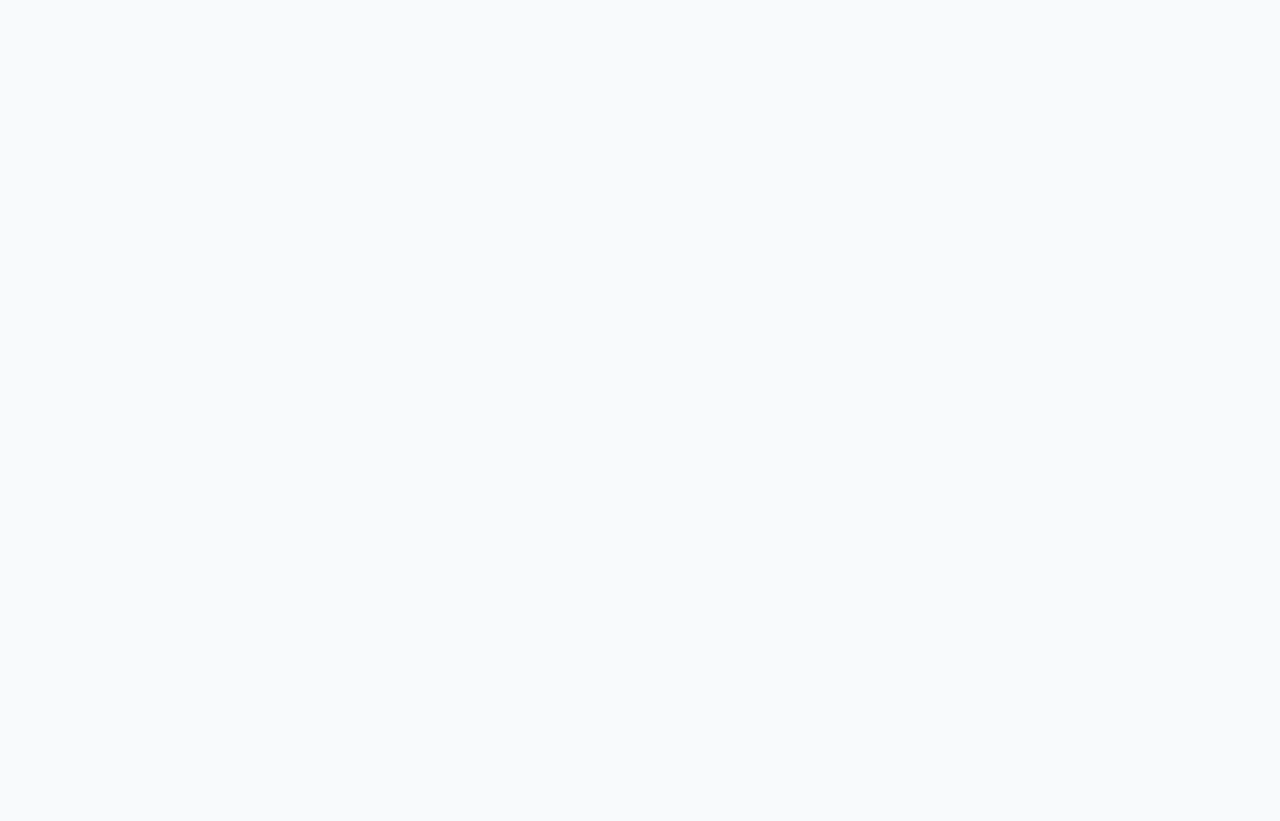
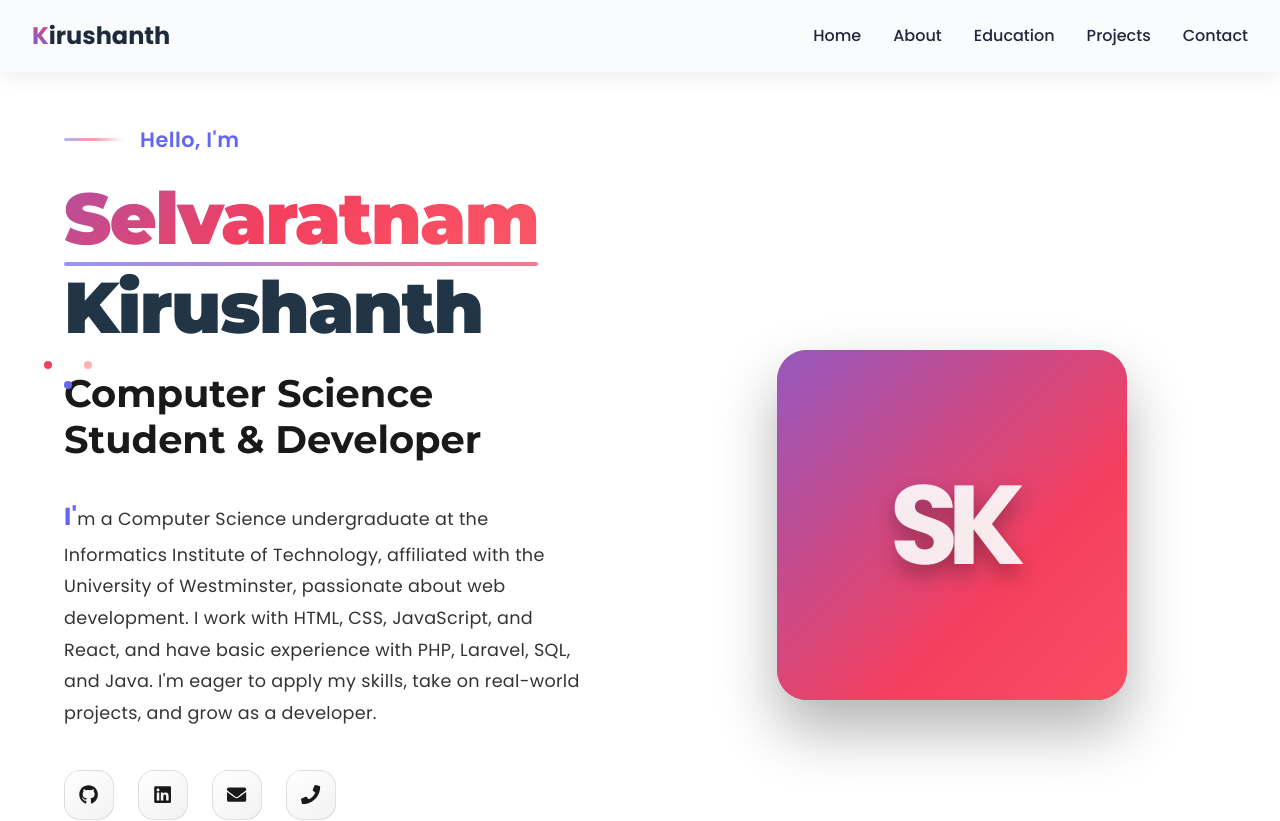
Before and after one commit to kirushanthSr/Portfolio_Kirushnath, a React (Vite) app: page / in a window 1280 px wide. Shown: the top 821 px of the page. Before the commit the page ends 800 px from the top, so only its background shows below. Built offline with nearby package versions, Linux system fonts and the light colour scheme.

Commit message:
Files upload

```diff
--- a/src/App.jsx
+++ b/src/App.jsx
@@ -1,5 +1,4 @@
 import { useState, useEffect } from 'react';
-import { createBrowserRouter, RouterProvider, Route, createRoutesFromElements, Outlet } from 'react-router-dom';
 import styled from '@emotion/styled';
 import './App.css';
 
@@ -21,85 +20,41 @@ const AppContainer = styled.div`
 `;
 
 const MainContent = styled.main`
-  padding-top: 60px; // To account for the fixed navbar
-  min-height: calc(100vh - 60px);
+  padding-top: 60px; // To offset fixed navbar
   display: flex;
   flex-direction: column;
+  scroll-behavior: smooth;
 `;
 
-// Layout component that includes the navbar and footer
-function Layout({ theme, toggleTheme }) {
+function App() {
+  const [theme, setTheme] = useState('light');
+
+  useEffect(() => {
+    const prefersDark = window.matchMedia('(prefers-color-scheme: dark)').matches;
+    setTheme(prefersDark ? 'dark' : 'light');
+
+    document.body.classList.toggle('dark-theme', theme === 'dark');
+    document.body.classList.toggle('light-theme', theme === 'light');
+  }, [theme]);
+
+  const toggleTheme = () => {
+    setTheme(prev => prev === 'dark' ? 'light' : 'dark');
+  };
+
   return (
     <AppContainer theme={theme}>
       <Navbar toggleTheme={toggleTheme} theme={theme} />
       <MainContent>
-        <Outlet /> {/* This is the key change - use Outlet instead of children */}
+        <section id="home"><Home theme={theme} /></section>
+        <section id="about"><About theme={theme} /></section>
+        <section id="education"><Education theme={theme} /></section>
+        <section id="projects"><Projects theme={theme} /></section>
+        {/* <section id="skills"><Skills theme={theme} /></section> */}
+        <section id="contact"><Contact theme={theme} /></section>
       </MainContent>
       <Footer theme={theme} />
     </AppContainer>
   );
 }
 
-// Page components that wrap each section
-function HomePage({ theme }) {
-  return <Home theme={theme} id="home" />;
-}
-
-function AboutPage({ theme }) {
-  return <About theme={theme} id="about" />;
-}
-
-function EducationPage({ theme }) {
-  return <Education theme={theme} id="education" />;
-}
-
-function ProjectsPage({ theme }) {
-  return <Projects theme={theme} id="projects" />;
-}
-
-function SkillsPage({ theme }) {
-  return <Skills theme={theme} id="skills" />;
-}
-
-function ContactPage({ theme }) {
-  return <Contact theme={theme} id="contact" />;
-}
-
-function App() {
-  const [theme, setTheme] = useState('light');
-
-  useEffect(() => {
-    // Check user's preferred color scheme
-    const prefersDarkMode = window.matchMedia('(prefers-color-scheme: dark)').matches;
-    setTheme(prefersDarkMode ? 'dark' : 'light');
-
-    // Apply theme to document body
-    document.body.classList.toggle('dark-theme', theme === 'dark');
-    document.body.classList.toggle('light-theme', theme === 'light');
-  }, [theme]);
-
-  const toggleTheme = () => {
-    setTheme(prevTheme => prevTheme === 'dark' ? 'light' : 'dark');
-  };
-
-  const router = createBrowserRouter(
-  createRoutesFromElements(
-    <Route element={<Layout theme={theme} toggleTheme={toggleTheme} />}>
-      <Route path="/" element={<HomePage theme={theme} />} />
-      <Route path="/about" element={<AboutPage theme={theme} />} />
-      <Route path="/education" element={<EducationPage theme={theme} />} />
-      <Route path="/projects" element={<ProjectsPage theme={theme} />} />
-      <Route path="/skills" element={<SkillsPage theme={theme} />} />
-      <Route path="/contact" element={<ContactPage theme={theme} />} />
-      <Route path="*" element={<h2>Page Not Found</h2>} />
-    </Route>
-  ),
-  {
-    basename: "/Portfolio_Kirushnath",
-  }
-);
-
-  return <RouterProvider router={router} />;
-}
-
-export default App
+export default App;
--- a/src/components/Navbar.jsx
+++ b/src/components/Navbar.jsx
@@ -1,7 +1,6 @@
 import { useState, useEffect } from 'react';
-import { Link, useLocation } from 'react-router-dom';
 import styled from '@emotion/styled';
-import { motion, AnimatePresence } from 'framer-motion';
+import { motion } from 'framer-motion';
 import { FaSun, FaMoon, FaBars, FaTimes } from 'react-icons/fa';
 
 const NavContainer = styled(motion.nav)`
@@ -16,7 +15,6 @@ const NavContainer = styled(motion.nav)`
   z-index: 100;
   background-color: ${props => props.theme === 'dark' ? 'rgba(30, 41, 59, 0.8)' : 'rgba(248, 250, 252, 0.8)'};
   backdrop-filter: blur(10px);
-  -webkit-backdrop-filter: blur(10px);
   box-shadow: 0 4px 20px rgba(0, 0, 0, 0.08);
   transition: all 0.3s ease;
 `;
@@ -26,7 +24,6 @@ const Logo = styled(motion.div)`
   font-weight: 800;
   color: ${props => props.theme === 'dark' ? '#ffffff' : '#1e293b'};
   span {
-    color: var(--primary);
     background: linear-gradient(45deg, var(--primary), var(--accent));
     background-clip: text;
     -webkit-background-clip: text;
@@ -47,21 +44,19 @@ const NavLinks = styled(motion.div)`
     height: 100vh;
     background-color: ${props => props.theme === 'dark' ? 'rgba(30, 41, 59, 0.95)' : 'rgba(248, 250, 252, 0.95)'};
     backdrop-filter: blur(10px);
-    -webkit-backdrop-filter: blur(10px);
     padding: 5rem 2rem;
-    transition: all 0.3s cubic-bezier(0.645, 0.045, 0.355, 1);
+    transition: all 0.3s ease;
     align-items: center;
     justify-content: flex-start;
     box-shadow: -2px 0 20px rgba(0, 0, 0, 0.1);
   }
 `;
 
-// Change to styled Link component for React Router
-const NavLink = styled(motion(Link))`
+const NavLink = styled(motion.a)`
   color: ${props => props.theme === 'dark' ? '#ffffff' : '#1e293b'};
   font-weight: 500;
+  text-decoration: none;
   position: relative;
-  text-decoration: none;
   padding: 0.5rem 0;
 
   &:after {
@@ -75,7 +70,7 @@ const NavLink = styled(motion(Link))`
     transition: width 0.3s ease;
   }
 
-  &:hover:after, &.active:after {
+  &:hover:after {
     width: 100%;
   }
 `;
@@ -86,15 +81,13 @@ const ThemeToggle = styled(motion.button)`
   color: ${props => props.theme === 'dark' ? '#ffffff' : '#1e293b'};
   font-size: 1.2rem;
   cursor: pointer;
+  padding: 0.5rem;
+  border-radius: 50%;
   display: flex;
   align-items: center;
-  justify-content: center;
-  padding: 0.5rem;
-  border-radius: 50%;
-  transition: all 0.3s ease;
 
   &:hover {
-    background-color: ${props => props.theme === 'dark' ? 'rgba(255, 255, 255, 0.1)' : 'rgba(0, 0, 0, 0.05)'};
+    background-color: ${props => props.theme === 'dark' ? 'rgba(255,255,255,0.1)' : 'rgba(0,0,0,0.05)'};
     transform: rotate(15deg);
   }
 `;
@@ -116,93 +109,46 @@ const MobileMenuButton = styled(motion.button)`
 const Navbar = ({ toggleTheme, theme }) => {
   const [isScrolled, setIsScrolled] = useState(false);
   const [isMenuOpen, setIsMenuOpen] = useState(false);
-  const location = useLocation();
 
   useEffect(() => {
-    const handleScroll = () => {
-      if (window.scrollY > 50) {
-        setIsScrolled(true);
-      } else {
-        setIsScrolled(false);
-      }
-    };
-
+    const handleScroll = () => setIsScrolled(window.scrollY > 50);
     window.addEventListener('scroll', handleScroll);
     return () => window.removeEventListener('scroll', handleScroll);
   }, []);
 
-  const toggleMenu = () => {
-    setIsMenuOpen(!isMenuOpen);
-  };
-
-  // Animation variants
-  const navVariants = {
-    hidden: { y: -100, opacity: 0 },
-    visible: { y: 0, opacity: 1, transition: { duration: 0.5, ease: "easeOut" } }
-  };
-
-  const linkVariants = {
-    hidden: { y: -20, opacity: 0 },
-    visible: i => ({
-      y: 0,
-      opacity: 1,
-      transition: {
-        delay: i * 0.1,
-        duration: 0.5,
-        ease: "easeOut"
-      }
-    })
-  };
+  const toggleMenu = () => setIsMenuOpen(!isMenuOpen);
 
   return (
     <NavContainer
       theme={theme}
-      variants={navVariants}
-      initial="hidden"
-      animate="visible"
       style={{
         backgroundColor: isScrolled
-          ? theme === 'dark' ? 'rgba(30, 41, 59, 0.9)' : 'rgba(248, 250, 252, 0.9)'
-          : theme === 'dark' ? 'rgba(30, 41, 59, 0.7)' : 'rgba(248, 250, 252, 0.7)',
+          ? theme === 'dark' ? 'rgba(30,41,59,0.9)' : 'rgba(248,250,252,0.9)'
+          : theme === 'dark' ? 'rgba(30,41,59,0.7)' : 'rgba(248,250,252,0.7)'
       }}
     >
-      <Logo
-        theme={theme}
-        initial={{ opacity: 0, x: -20 }}
-        animate={{ opacity: 1, x: 0 }}
-        transition={{ duration: 0.5 }}
-      >
+      <Logo theme={theme}>
         <span>K</span>irushanth
       </Logo>
 
-      <MobileMenuButton
-        theme={theme}
-        onClick={toggleMenu}
-        whileHover={{ scale: 1.1 }}
-        whileTap={{ scale: 0.9 }}
-      >
+      <MobileMenuButton theme={theme} onClick={toggleMenu}>
         {isMenuOpen ? <FaTimes /> : <FaBars />}
       </MobileMenuButton>
 
       <NavLinks theme={theme} isOpen={isMenuOpen}>
         {[
-          { to: "/", label: "Home" },
-          { to: "/about", label: "About" },
-          { to: "/education", label: "Education" },
-          { to: "/projects", label: "Projects" },
-          // { to: "/skills", label: "Skills" },
-          { to: "/contact", label: "Contact" }
+          { href: "#home", label: "Home" },
+          { href: "#about", label: "About" },
+          { href: "#education", label: "Education" },
+          { href: "#projects", label: "Projects" },
+          // { href: "#skills", label: "Skills" },
+          { href: "#contact", label: "Contact" },
         ].map((link, i) => (
           <NavLink
-            key={link.to}
+            key={link.href}
             theme={theme}
-            to={link.to}
-            className={location.pathname === link.to ? 'active' : ''}
+            href={link.href}
             onClick={() => setIsMenuOpen(false)}
-            custom={i}
-            variants={linkVariants}
-            initial="hidden"
-            animate="visible"
             whileHover={{ scale: 1.05 }}
             whileTap={{ scale: 0.95 }}
           >
```
